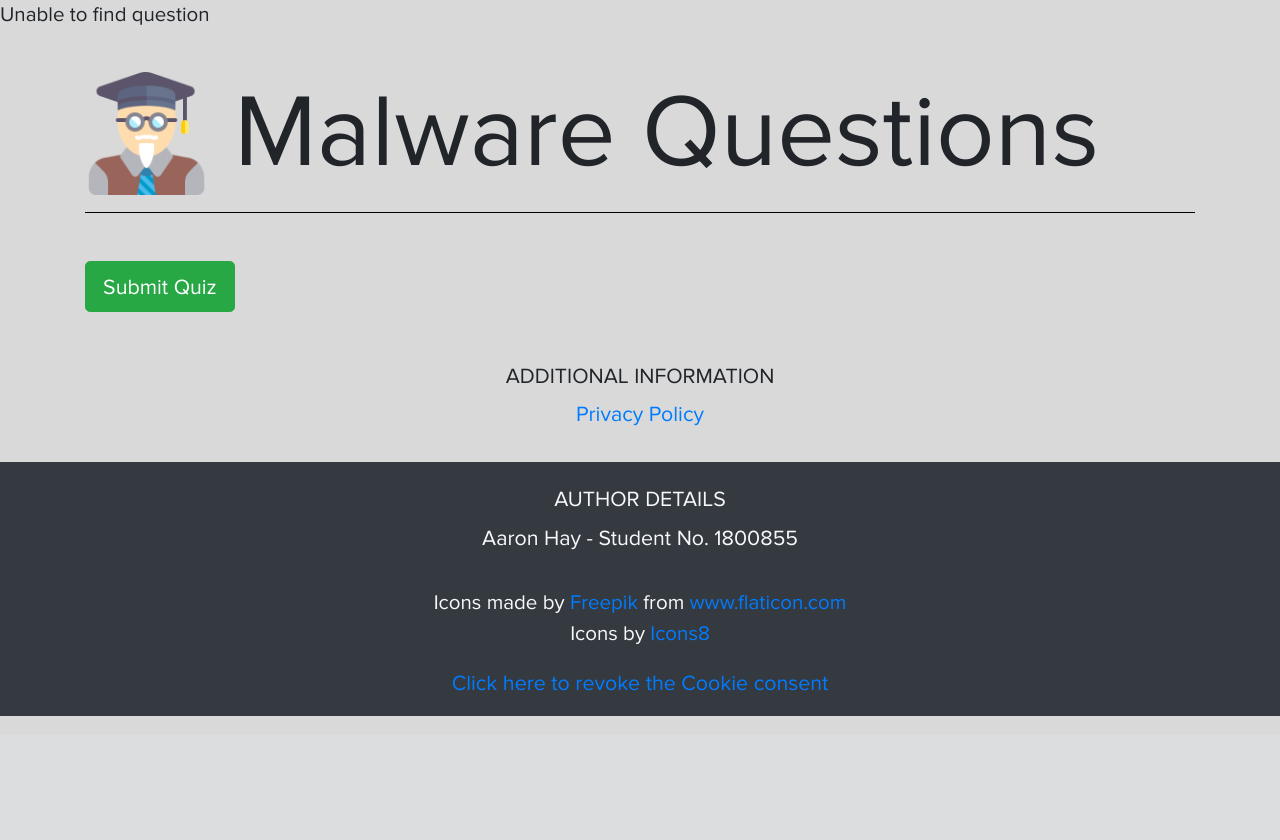
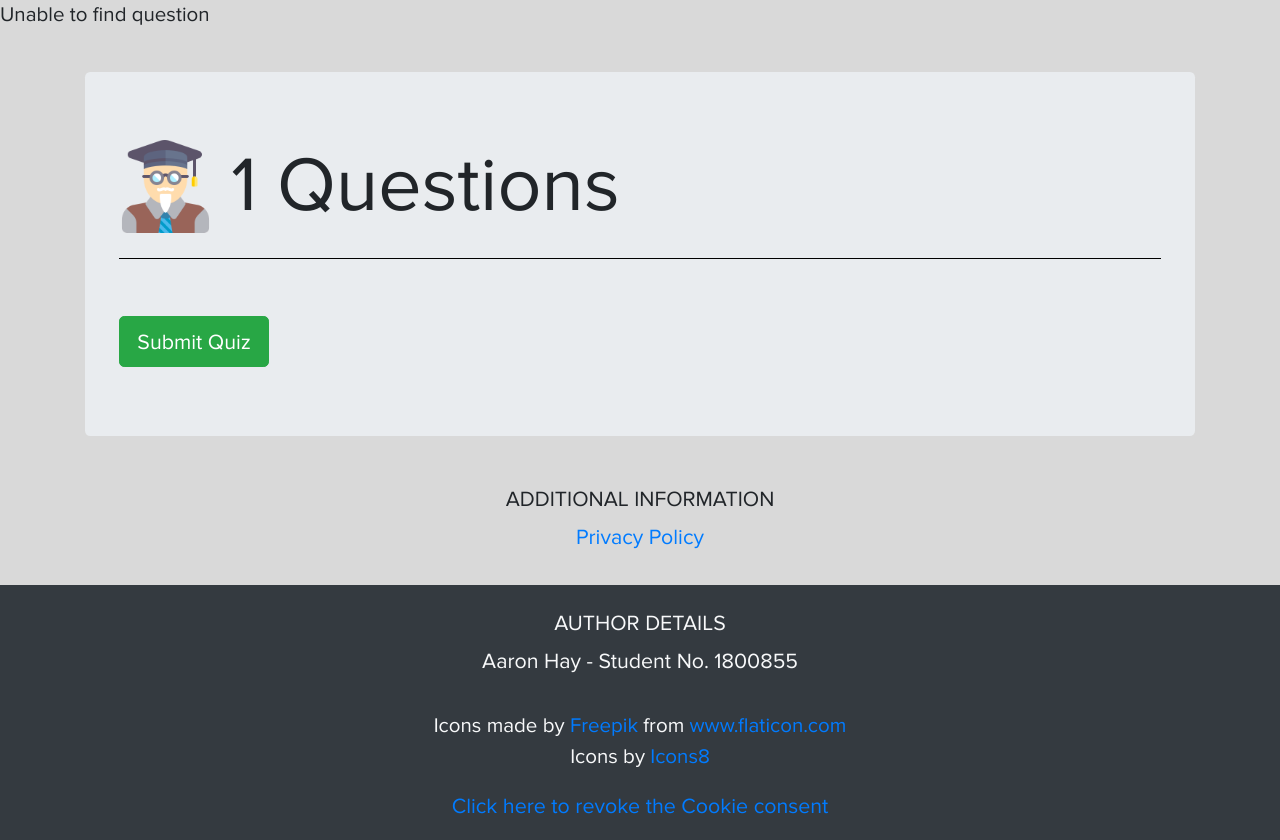
Before and after one commit to xanatos102/Honours-Project, a PHP site: page /quiz.php?topic=1 in a window 1280 px wide. Shown: the part 65-905 px from the top of the page. Before the commit the page ends 781 px from the top, so only its background shows below. Run offline with PHP 8.4, Linux system fonts and the light colour scheme; data that the repository does not hold is empty; some web fonts are replaced.

Commit message:
Some cosmetic changes to quiz pages.

```diff
--- a/View/quiz.php
+++ b/View/quiz.php
@@ -19,9 +19,10 @@
 <title>Malware Quiz</title>
 <body>
   <div class="container" style="margin-top: 2em;">
+    <div class="jumbotron">
     <?php echo '<form action="quiz-result.php?topic=' . $topic . '&id=' . $topicId . '" method="post" id="quiz">'; ?>
-      <h1 class="display-1" style="align-items: center; display:flex;"><img src="images/professor2.png" alt="professor" style="width: 1.2em; height: 1.2em; margin-right: 0.25em;"/>Malware Questions</h1>
-        <hr>
+      <h1 class="display-3" style="align-items: center; display:flex;"><img src="images/professor2.png" alt="professor" style="width: 1.2em; height: 1.2em; margin-right: 0.25em;"/><?php echo $topic . ' Questions' ?></h1>
+        <hr class="my-4">
           <?php foreach ($questionArray as $question){
 
           echo '<h1>Question ' . $questionCounter  . '.</h1>
@@ -38,7 +39,7 @@
                 <br>
                 <input type="radio" name="answer[' . $question['id'] . ']" value="' . $question['answer_four'] . '" required />
                 <label for="question-1-answers-D">' . $question['answer_four'] . '</label>
-                <hr>';
+                <hr class="my-4">';
                 $questionCounter++;
           } ?>
 
@@ -46,6 +47,7 @@
       <button type="submit" name="submitAnswers" class="btn btn-success btn-lg">Submit Quiz</button>
     </form>
   </div>
+  </div>
   <?php include 'footer.php'; ?>
 </body>
 </html>
```
Also changed, not shown: View/quiz-result.php (+5 -3 lines).
